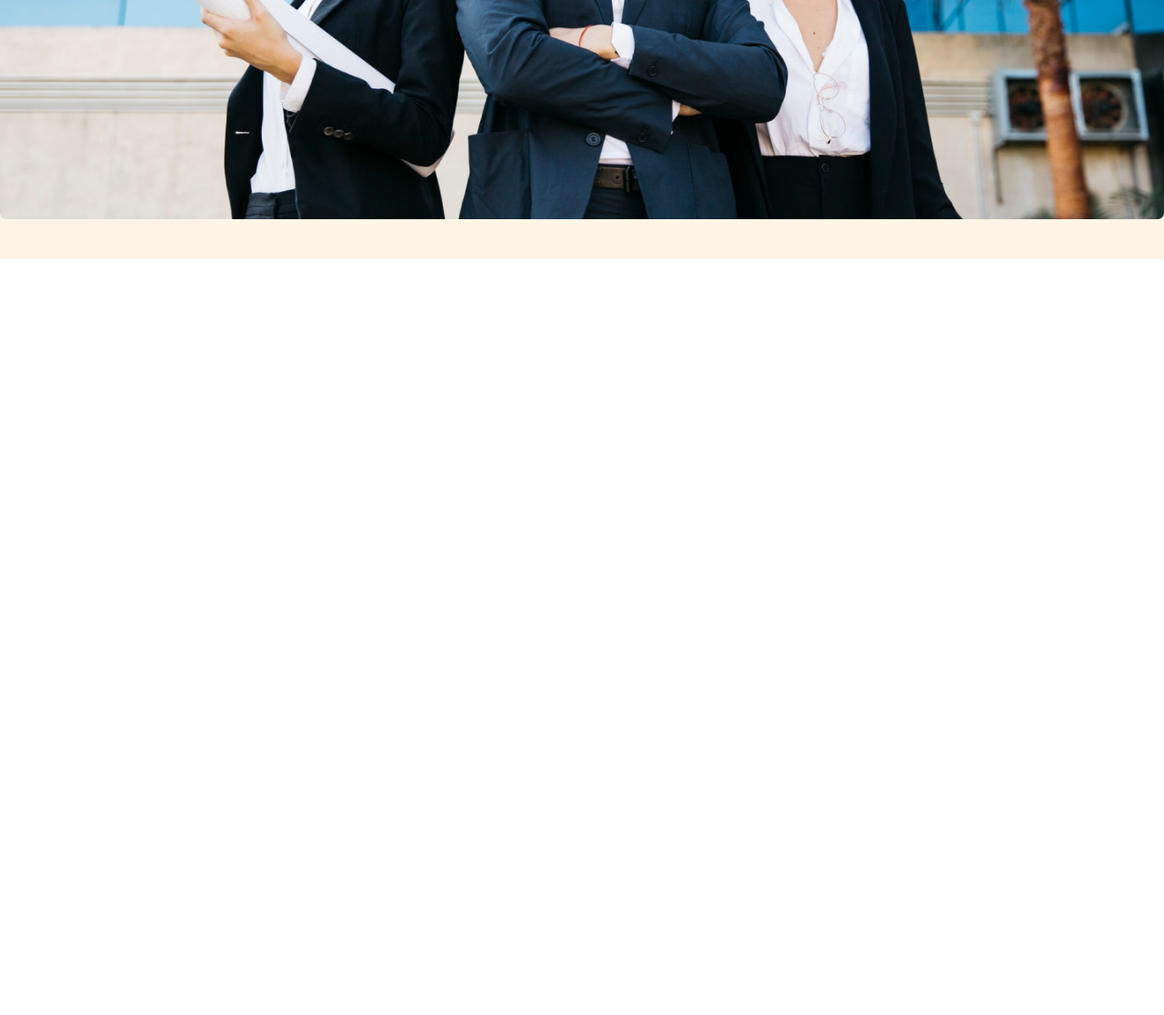
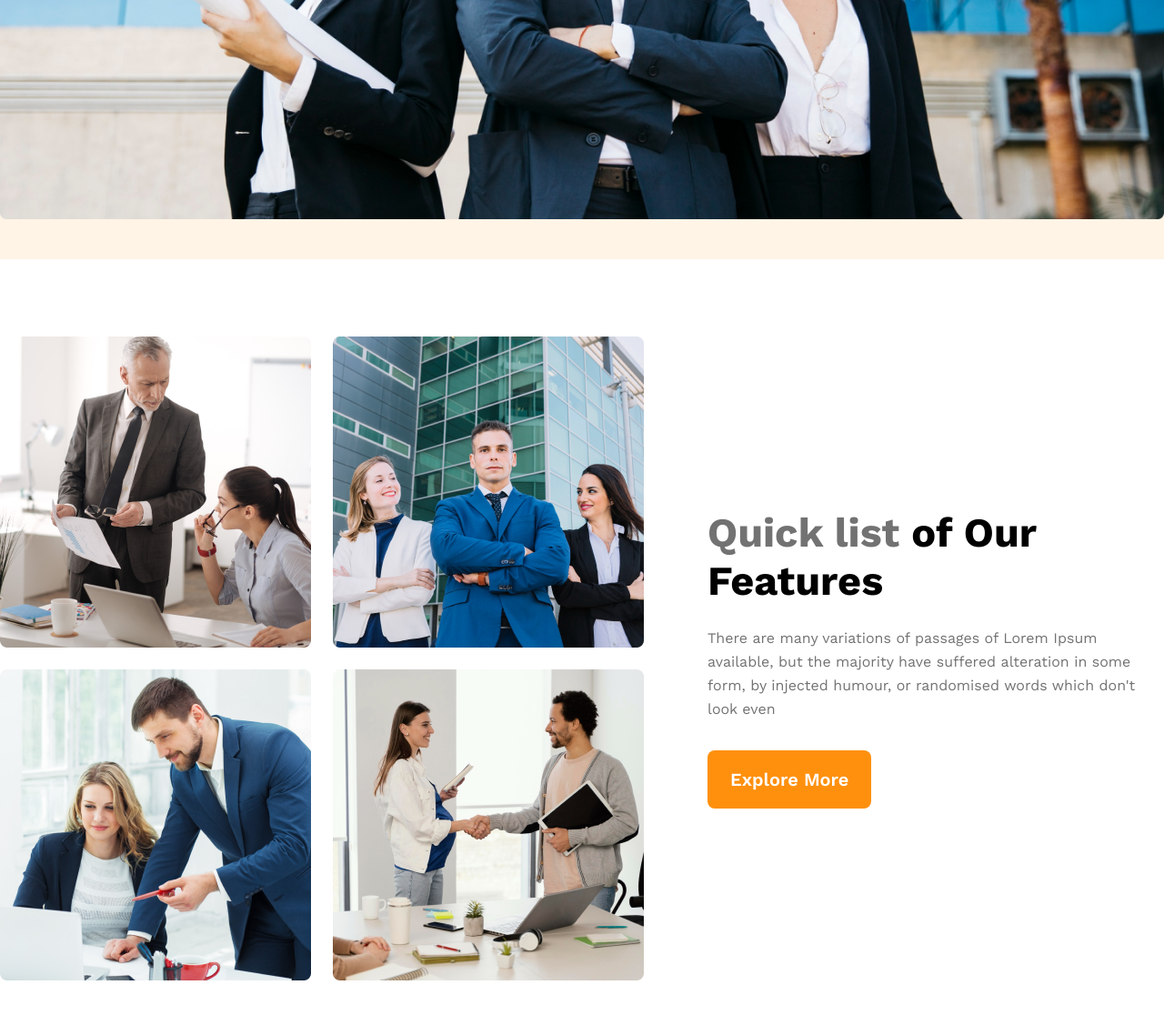
Before and after one commit to MubtasimPrime/Responsive_Architech_Website_HTML_CSS, a plain HTML site: page index.html in a window 1280 px wide. Shown: the part 918-2034 px from the top of the page at 91% size. Before the commit the page ends 1203 px from the top, so only its background shows below. Drawn offline with nearby package versions, Linux system fonts and the light colour scheme.

Commit message:
Feature part done

```diff
--- a/index.html
+++ b/index.html
@@ -32,7 +32,29 @@
         <img class="banner-img" src="images/banner.png" alt="" />
       </section>
     </nav>
-    <main></main>
+
+    <main>
+      <section class="teams flex">
+        <div class="team-img-content">
+          <img src="images/team1.png" alt="two architect" />
+          <img src="images/team2.png" alt="two architect" />
+          <img src="images/team3.png" alt="two architect" />
+          <img src="images/team4.png" alt="two architect" />
+        </div>
+        <div class="our-features">
+          <h3 class="feature-title">
+            <span class="quick1 dark3">Quick list</span> of Our
+            <span class="quick2">Features</span>
+          </h3>
+          <p class="feature-description dark3">
+            There are many variations of passages of Lorem Ipsum available, but
+            the majority have suffered alteration in some form, by injected
+            humour, or randomised words which don't look even
+          </p>
+          <button class="btn">Explore More</button>
+        </div>
+      </section>
+    </main>
     <footer></footer>
   </body>
 </html>
--- a/styles/styles.css
+++ b/styles/styles.css
@@ -42,6 +42,11 @@
   font-weight: 600;
   border: none;
   border-radius: 8px;
+}
+
+main {
+  max-width: 1440px;
+  margin: 0 auto;
 }
 
 /* Navbar */
@@ -103,6 +108,42 @@ nav {
   margin: 40px 0;
 }
 
+/* Team part */
+
+.teams {
+  align-items: center;
+  margin-top: 85px;
+  gap: 70px;
+  margin-bottom: 130px;
+}
+
+.team-img-content {
+  display: grid;
+  grid-template-columns: repeat(2, 1fr);
+  gap: 24px;
+}
+
+.our-features {
+  width: 540px;
+}
+
+.feature-title {
+  font-size: 45px;
+  margin-bottom: 24px;
+}
+
+.quick1 {
+  font-weight: 500;
+}
+.quick1 {
+  font-weight: bold;
+}
+
+.feature-description {
+  line-height: 26px;
+  margin-bottom: 32px;
+}
+
 @media screen and (max-width: 576px) {
   .navbar {
     flex-direction: column;
@@ -110,4 +151,18 @@ nav {
   .nav-items {
     margin: 15px 15px 0 15px;
   }
+
+  .team-img-content {
+    grid-template-columns: repeat(1, 1fr);
+  }
+
+  .teams {
+    flex-direction: column;
+    gap: 20px;
+  }
+
+  .our-features {
+    text-align: center;
+    width: 300px;
+  }
 }
```
